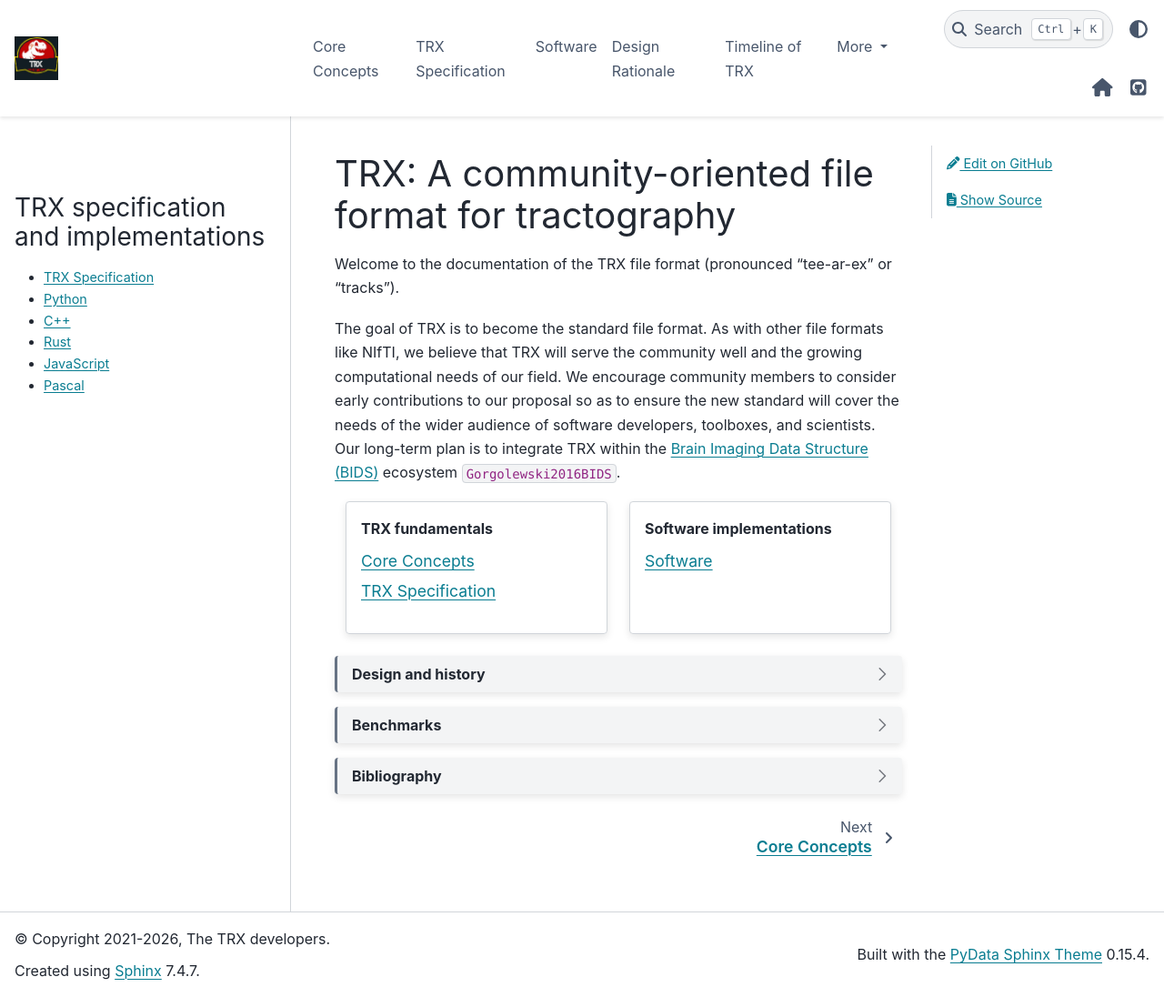
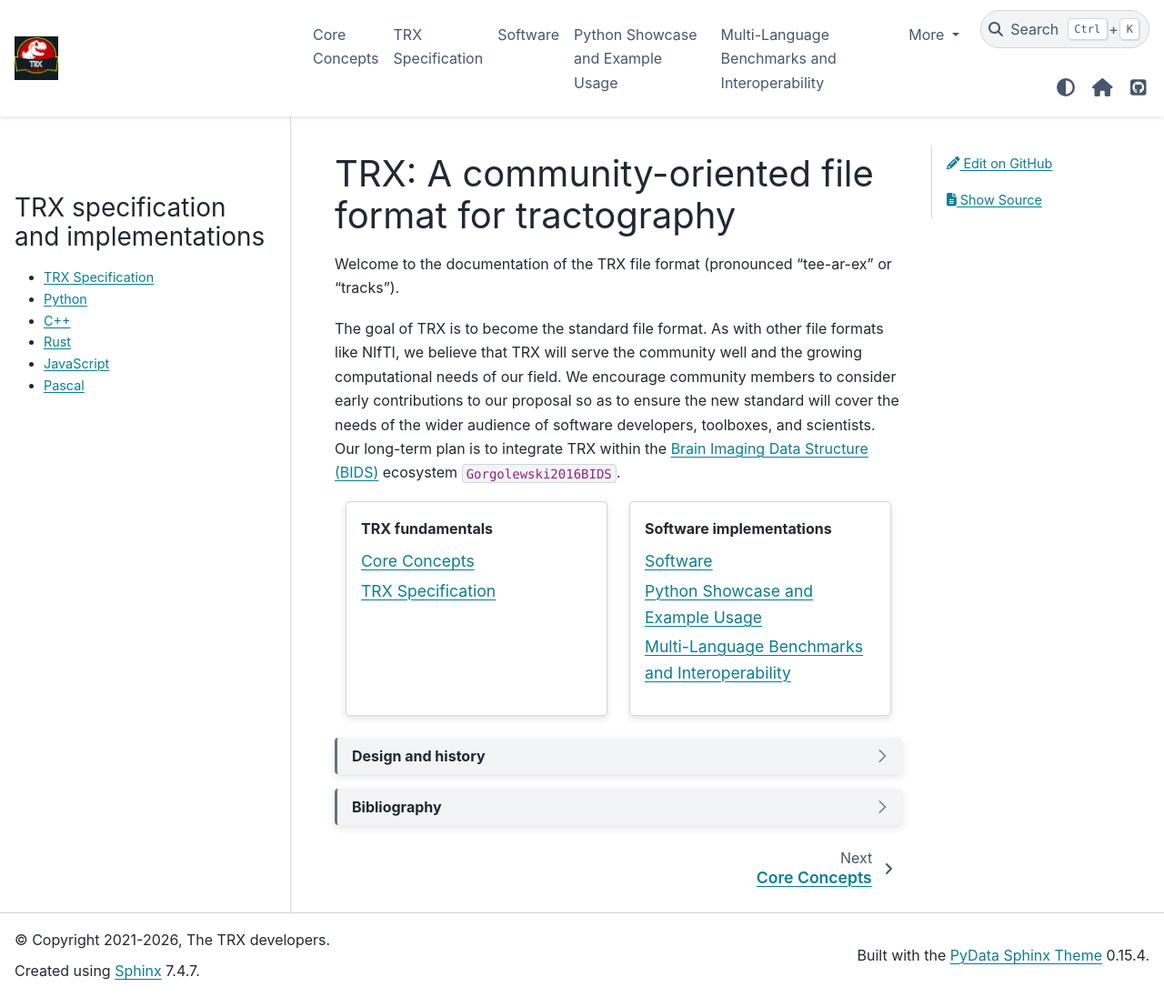
Before and after one commit to tee-ar-ex/tee-ar-ex.github.io, a Sphinx documentation site: the page built from source/index.md, in a window 1280 px wide and 1096 px high. Shown: the whole window at 91% size. Built offline with Sphinx 7.4.7 and the PyData theme 0.15.4, drawn with Linux system fonts in a browser that asks for light colours; cross-references to code outside the pages are shown as plain code.

Commit message:
Add new items into the page.

`````diff
--- a/source/index.md
+++ b/source/index.md
@@ -29,6 +29,8 @@
 ```{toctree}
 :maxdepth: 1
 software
+showcase
+benchmarks
 ```
 :::
 ::::
@@ -42,19 +44,6 @@
 
 ````
 
-````{dropdown} Benchmarks
-
-```{toctree}
-benchmarks
-```
-
-````{dropdown} Python Showcase
-
-```{toctree}
-showcase
-```
-````
-
 ````{dropdown} Bibliography
 
 ```{toctree}
--- a/source/showcase.md
+++ b/source/showcase.md
@@ -3,7 +3,7 @@
   - references.bib
 ---
 
-# Python Showcase
+# Python Showcase and Example Usage
 
 This showcase demonstrates practical, scalable tractography workflows using the
 `trx-python` library. Rather than treating tractograms
`````
